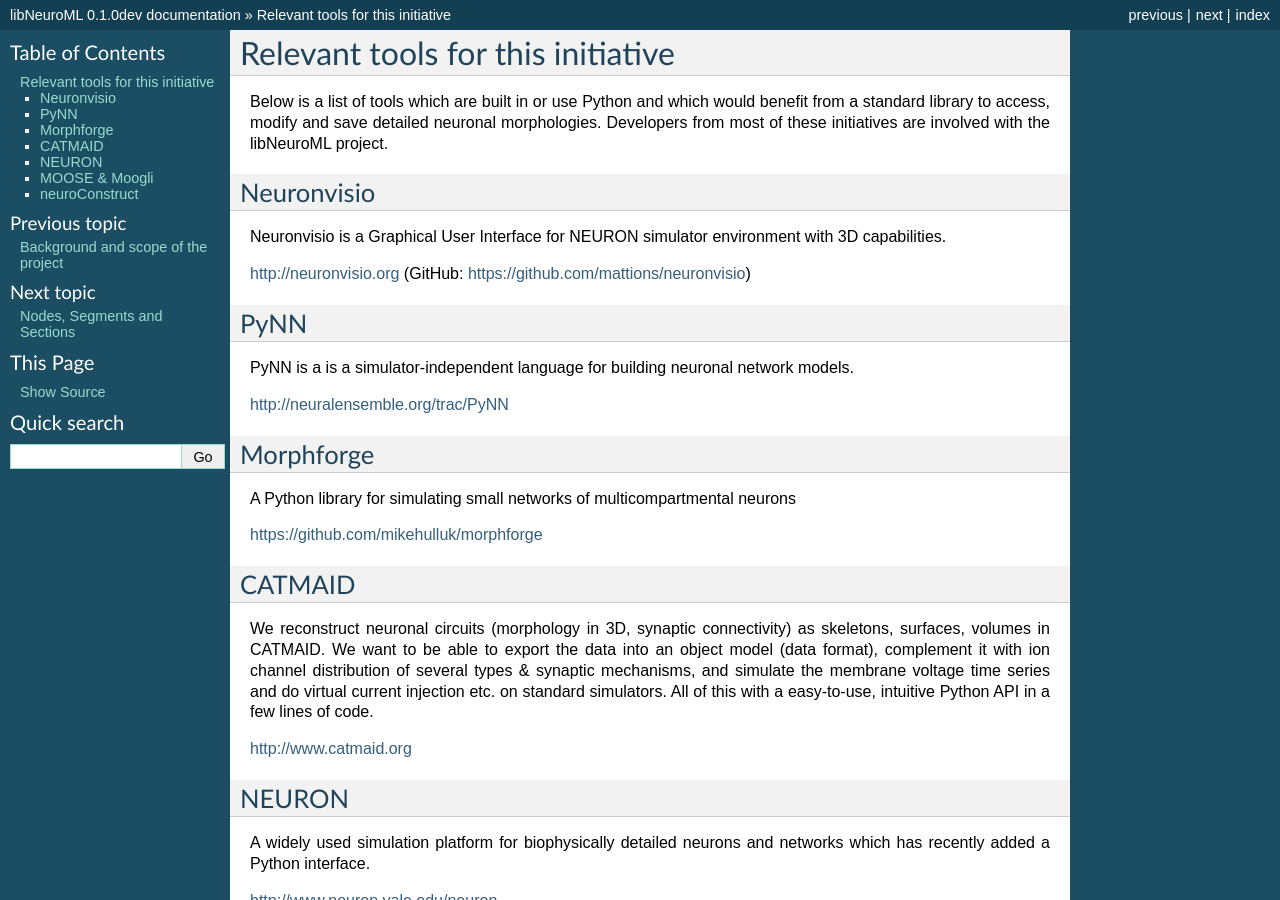
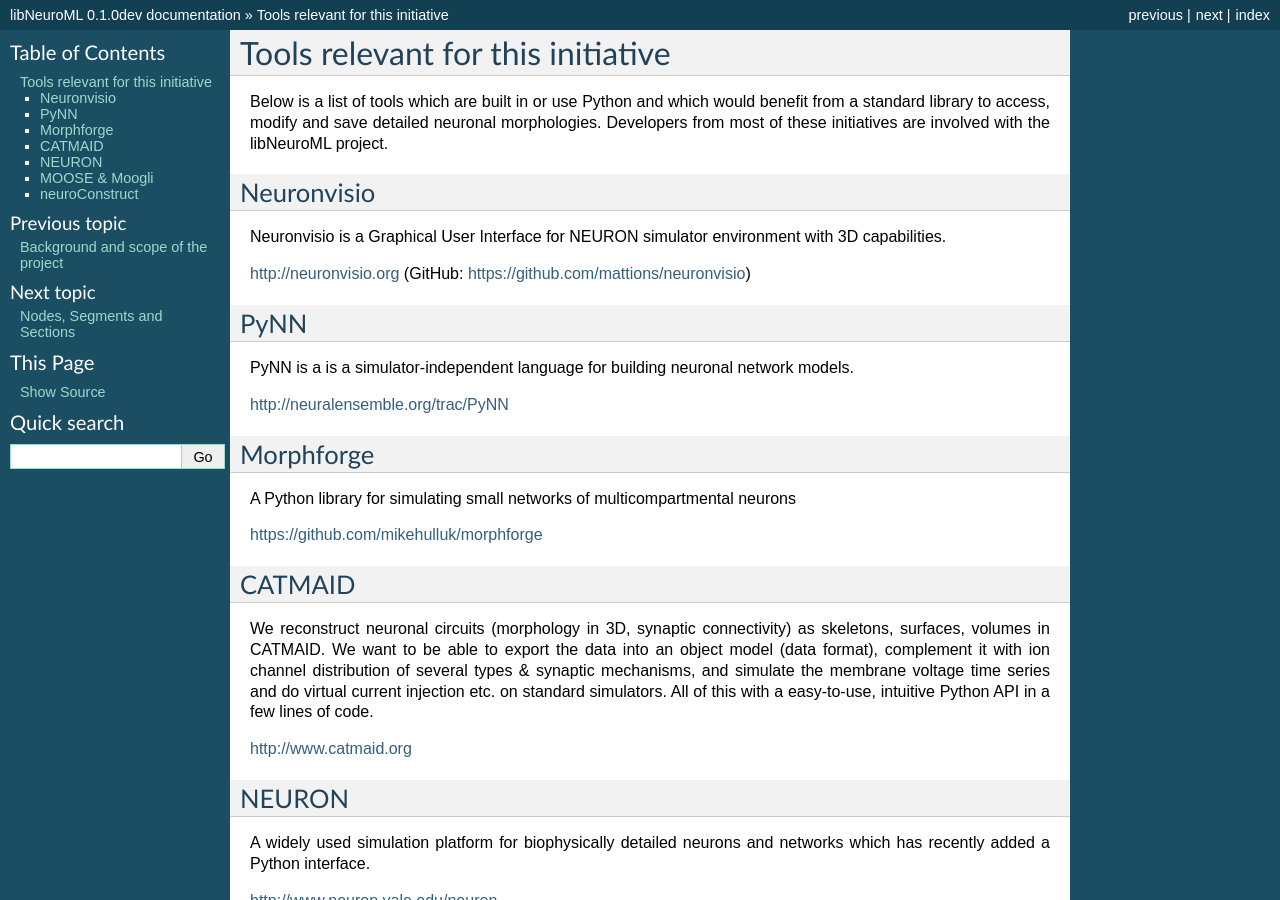
Before and after one commit to NeuralEnsemble/libNeuroML, a Sphinx documentation site: the page built from doc/tools.txt, in a window 1280 px wide and 900 px high. Built offline with Sphinx 7.4.7, drawn with Linux system fonts in a browser that asks for light colours; formulas are drawn with MathJax 3; some of the changed text lies outside the part shown.

Commit message:
trying to get autodoc to work

```diff
--- a/doc/tools.txt
+++ b/doc/tools.txt
@@ -1,4 +1,4 @@
-Relevant tools for this initiative
+Tools relevant for this initiative
 ==================================
 
 Below is a list of tools which are built in or use Python and which would benefit from a standard library to access,
```
